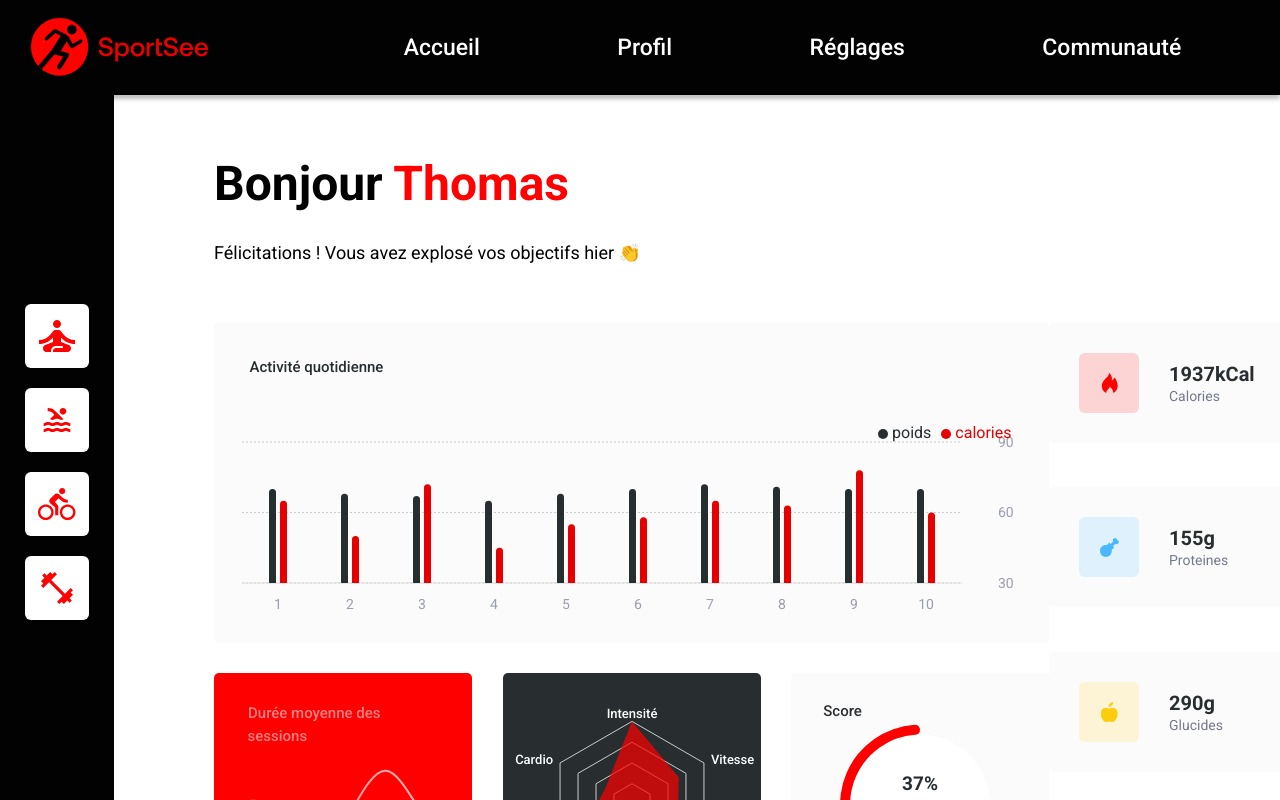
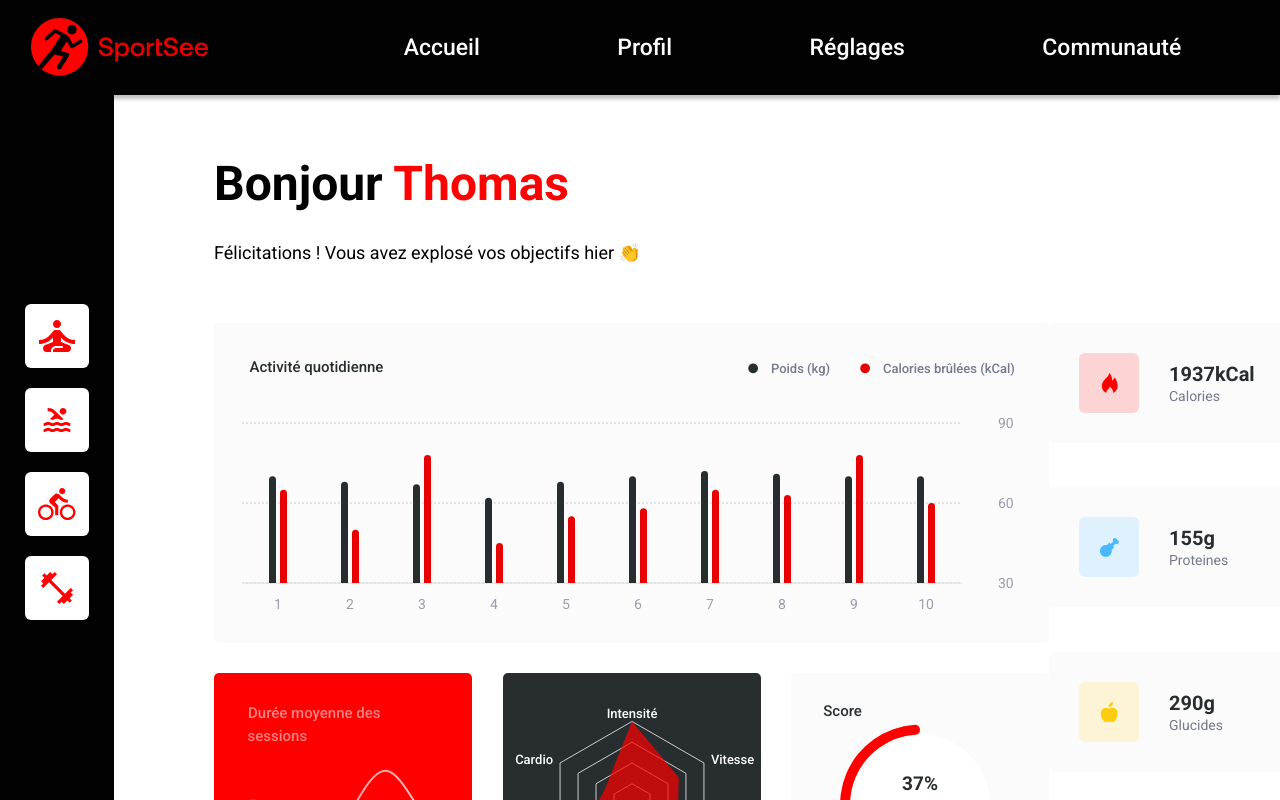
Before and after one commit to h-khribich/HamzaKhribich_12_11012022, a React (Create React App) app: page / in a window 1280 px wide. Shown: the top 800 px of the page. Built offline with nearby package versions, Linux system fonts and the light colour scheme.

Commit message:
DailyActivities tooltip left to implement

```diff
--- a/public/index.html
+++ b/public/index.html
@@ -16,6 +16,10 @@
       content="Web site created using create-react-app"
     />
     <link rel="apple-touch-icon" href="%PUBLIC_URL%/logo192.png" />
+    <script
+      src="https://kit.fontawesome.com/cbf8feb3a6.js"
+      crossorigin="anonymous"
+    ></script>
     <title>SportSee</title>
   </head>
   <body>
--- a/src/components/DailyActivityGraph.js
+++ b/src/components/DailyActivityGraph.js
@@ -24,11 +24,11 @@ const data = [
   {
     day: 3,
     poids: 67,
-    calories: 72,
+    calories: 78,
   },
   {
     day: 4,
-    poids: 65,
+    poids: 62,
     calories: 45,
   },
   {
@@ -67,6 +67,39 @@ const DailyActivityGraph = () => {
   return (
     <div className="dailyActivityGraph">
       <span className="dailyActivityGraph__label">Activité quotidienne</span>
+      <div
+        style={{
+          position: "absolute",
+          marginBottom: "267px",
+          marginLeft: "500px",
+          display: "flex",
+        }}
+      >
+        <span style={{ fontSize: "13px", fontWeight: 500, color: "#74798C" }}>
+          <i
+            className="fas fa-circle fa-xs"
+            style={{
+              paddingRight: "13px",
+              color: "#282D30",
+            }}
+          ></i>
+          Poids (kg)
+        </span>
+        <span
+          style={{
+            fontSize: "13px",
+            marginLeft: "30px",
+            fontWeight: 500,
+            color: "#74798C",
+          }}
+        >
+          <i
+            className="fas fa-circle fa-xs"
+            style={{ paddingRight: "13px", color: "#E60000" }}
+          ></i>
+          Calories brûlées (kCal)
+        </span>
+      </div>
       <BarChart
         width={780}
         height={240}
@@ -93,12 +126,6 @@ const DailyActivityGraph = () => {
           tick={{ fontSize: "14px", fill: "#9B9EAC" }}
         />
         <Tooltip />
-        <Legend
-          verticalAlign="top"
-          align="right"
-          iconSize={10}
-          chartHeight={30}
-        />
         <Bar
           dataKey="poids"
           fill="#282D30"
```
